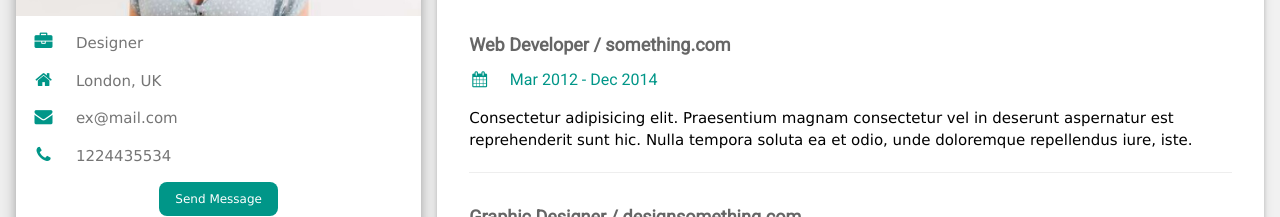
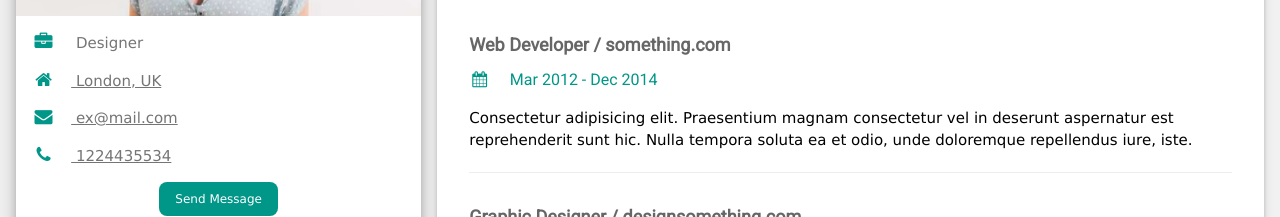
Before and after one commit to FelipeBZanardo/Projeto-Final-Angular-I, an Angular app in the folder curriculo-angular/: page / in a window 1280 px wide. Shown: the part 265-482 px from the top of the page. Built offline with nearby package versions, Linux system fonts and the light colour scheme.

Commit message:
perf: melhorias no informations - uso da diretiva if e links

```diff
--- a/curriculo-angular/src/app/components/informations/informations.component.html
+++ b/curriculo-angular/src/app/components/informations/informations.component.html
@@ -1,4 +1,12 @@
 <p>
-    <i [ngClass]="informationItem.icon" class="fa fa-fw w3-margin-right w3-large w3-text-teal"></i>
-    {{ informationItem.information }}
+    <ng-container *ngIf="informationItem.href">
+        <a [href]="informationItem.href.concat(informationItem.information)" target="_blank">
+            <i [ngClass]="informationItem.icon" class="fa fa-fw w3-margin-right w3-large w3-text-teal"></i>
+        {{ informationItem.information }}
+        </a>
+    </ng-container>
+    <ng-container *ngIf="!informationItem.href">
+        <i [ngClass]="informationItem.icon" class="profession fa fa-fw w3-margin-right w3-large w3-text-teal"></i>
+        {{ informationItem.information }}
+    </ng-container>
 </p>
```
